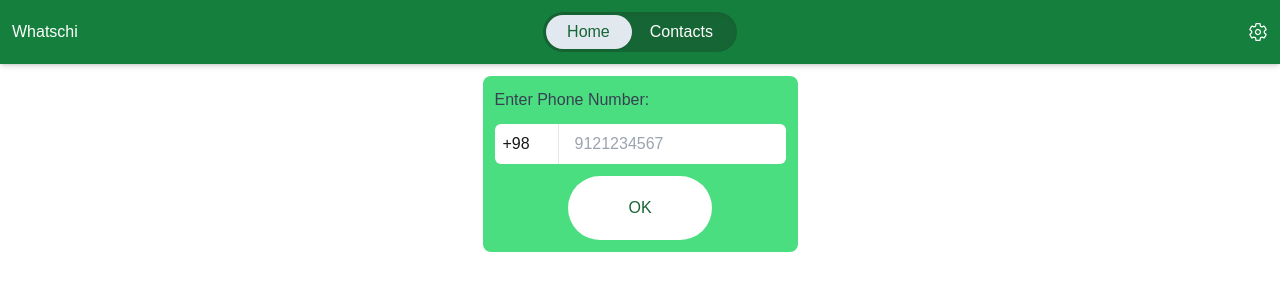
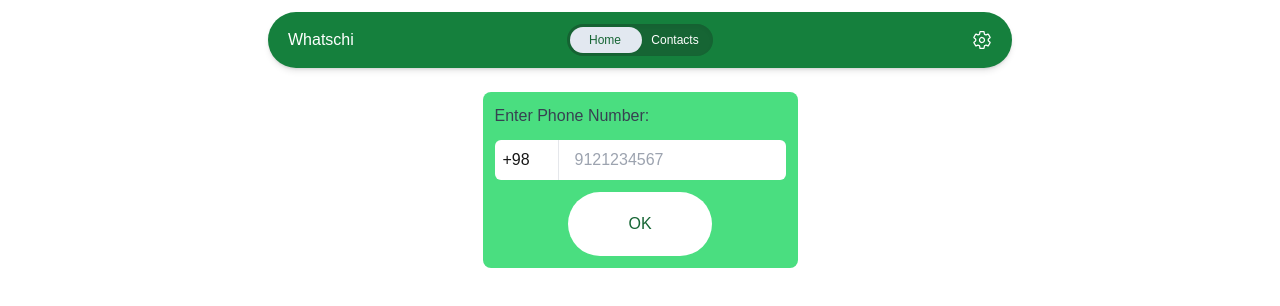
Before and after one commit to MasoudSR/whatschi, a Next.js app: page / in a window 1280 px wide. Shown: the top 306 px of the page. Built offline with nearby package versions, Linux system fonts and the light colour scheme.

Commit message:
navbar ui improved

```diff
--- a/src/components/MenuBar.jsx
+++ b/src/components/MenuBar.jsx
@@ -3,14 +3,14 @@ import { IoSettingsOutline } from "react-icons/io5";
 
 function MenuBar({ page, setPage }) {
     return (
-        <div className="flex w-full text-white shadow-md select-none">
-            <div className="grid grid-cols-3 bg-green-700 w-full text-center justify-items-center drop-shadow-sm items-center p-3">
+        <div className="flex w-full text-white select-none max-w-screen-md m-auto md:p-3">
+            <div className="grid grid-cols-3 bg-green-700 w-full text-center justify-items-center drop-shadow-sm items-center p-3 shadow-md md:rounded-full md:px-5">
                 <div className='justify-self-start'>Whatschi</div>
-                <div className='flex bg-green-800 px-6 py-2 gap-10 rounded-3xl shadow-inner'>
-                    <div className={`transition-all z-20 ${page === "home" ? "text-green-800" : "cursor-pointer"}`} onClick={() => { setPage("home") }}>Home</div>
-                    <div className={`transition-all z-20 ${page === "contacts" ? "text-green-800" : "cursor-pointer"}`} onClick={() => { setPage("contacts") }}>Contacts</div>
+                <div className='flex bg-green-800 rounded-3xl shadow-inner text-xs px-[3px]'>
+                    <div className={`flex items-center justify-center transition-all w-[70px] h-[32px] z-20 ${page === "home" ? "text-green-800" : "cursor-pointer"}`} onClick={() => { setPage("home") }}>Home</div>
+                    <div className={`flex items-center justify-center transition-all w-[70px] h-[32px] z-20 ${page === "contacts" ? "text-green-800" : "cursor-pointer"}`} onClick={() => { setPage("contacts") }}>Contacts</div>
                 </div>
-                <div className={`transition-all absolute bg-slate-200 h-[34px] rounded-3xl shadow-sm ${page === "home" ? " -translate-x-[51px] w-[86px]" : "translate-x-[41px] w-[105px]"}`}></div>
+                <div className={`transition-all absolute bg-slate-200 h-[26px] w-[72px] rounded-3xl shadow-sm ${page === "home" ? " -translate-x-[34px]" : "translate-x-[34px]"}`}></div>
                 <div className='justify-self-end'>
                     <IoSettingsOutline size={20} color='white' />
                 </div>
```
